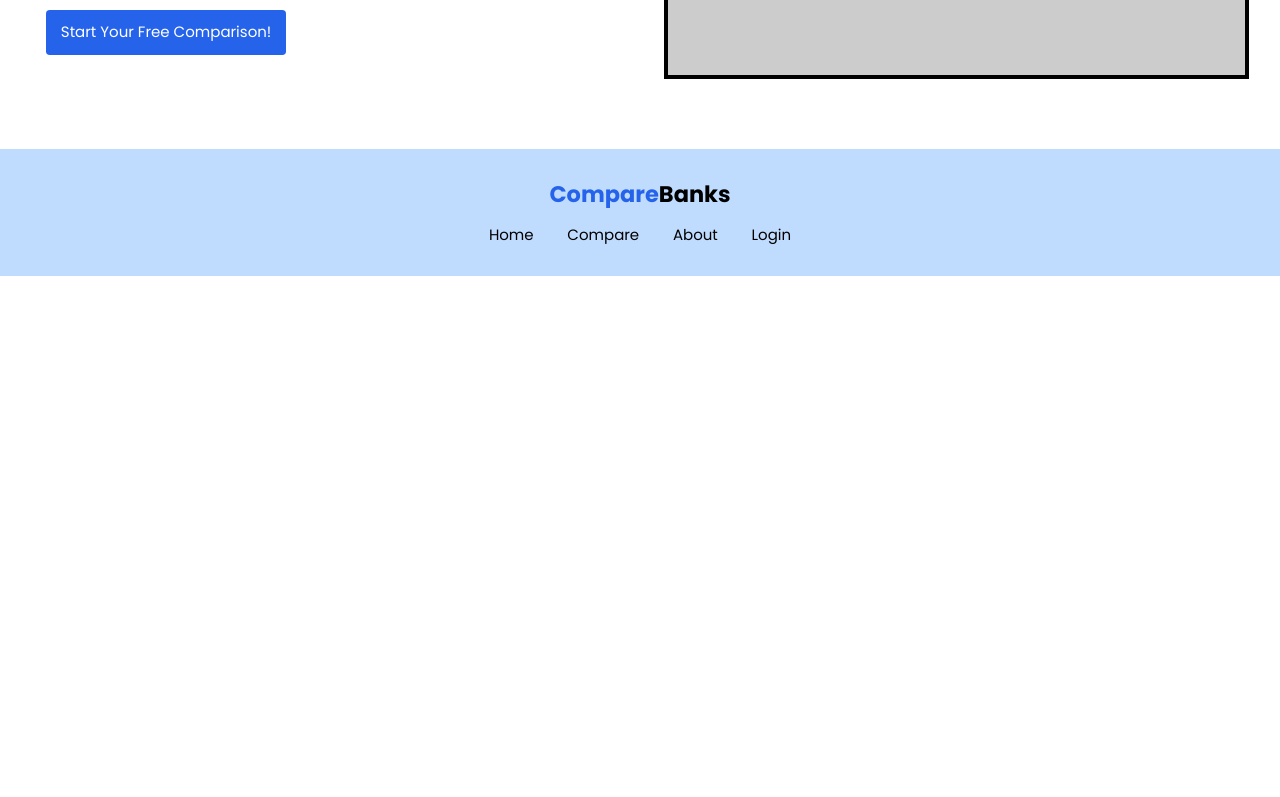
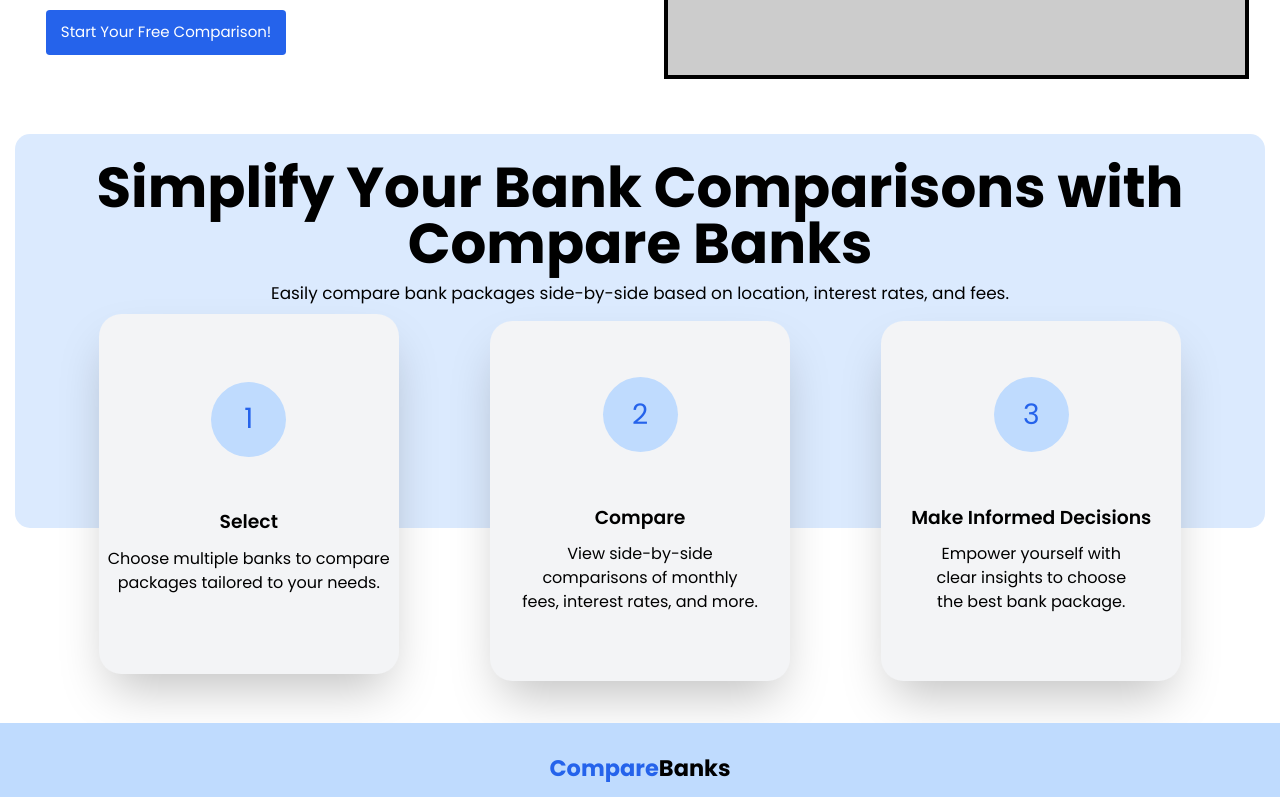
Before and after one commit to OptimusJc/Compare_Banks, a React (Vite) app in the folder frontend/: page / in a window 1280 px wide. Shown: the part 2000-2797 px from the top of the page. Before the commit the page ends 2276 px from the top, so only its background shows below. Built offline with nearby package versions, Linux system fonts and the light colour scheme.

Commit message:
Home Component- Add Section 5

```diff
--- a/frontend/src/components/Card.tsx
+++ b/frontend/src/components/Card.tsx
@@ -10,7 +10,7 @@ export default function Card({
   description: string;
 }) {
   return (
-    <div className='flex h-96 w-72 flex-col items-center justify-center gap-12 rounded-lg bg-gray-100 p-2 shadow-xl md:w-80 md:gap-2 lg:w-80 lg:gap-4'>
+    <div className='flex h-96 w-72 flex-col items-center justify-center gap-12 rounded-3xl bg-gray-100 p-2 shadow-2xl md:w-80 md:gap-2 lg:w-80 lg:gap-4'>
       <div className='flex flex-col items-center justify-center text-balance text-center'>
         <div className='mb-14 flex h-20 w-20 items-center justify-center rounded-full bg-blue-200 text-3xl text-blue-600'>
           {index}
--- a/frontend/src/pages/Home.tsx
+++ b/frontend/src/pages/Home.tsx
@@ -123,9 +123,34 @@ export default function Home() {
         </div>
       </section>
 
-      <section>
-        <div>
-          <div></div>
+      {/* section 5 */}
+      <section className='container mx-auto mb-48'>
+        <div className='container py-7 bg-blue-100 rounded-2xl'>
+          <div className='text-center'>
+            <h1 className='text-4xl text-wrap font-bold md:text-5xl lg:text-6xl'>
+              Simplify Your Bank Comparisons with Compare Banks
+            </h1>
+            <h3 className='py-2 text-base md:text-lg'>
+              Easily compare bank packages side-by-side based on location, interest rates, and fees.
+            </h3>
+          </div>
+          <div className='flex -mb-48 flex flex-col gap-6 md:flex-row md:flex-wrap md:justify-evenly md:space-y-2 lg:gap-2'>
+          <Card
+              index={1}
+              title='Select'
+              description='Choose multiple banks to compare packages tailored to your needs.'
+            />
+            <Card
+              index={2}
+              title='Compare'
+              description='View side-by-side comparisons of monthly fees, interest rates, and more.'
+            />
+            <Card
+              index={3}
+              title='Make Informed Decisions'
+              description='Empower yourself with clear insights to choose the best bank package.'
+            />
+          </div>
         </div>
       </section>
     </div>
```
